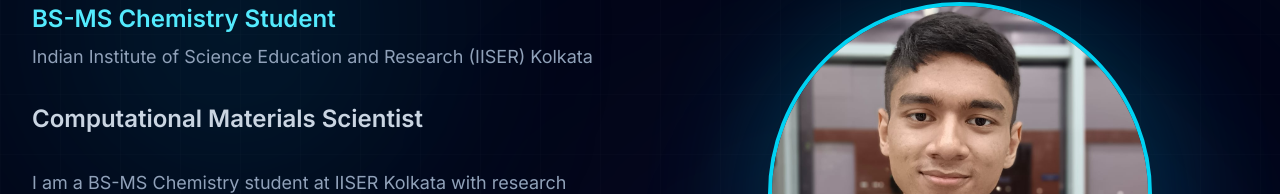
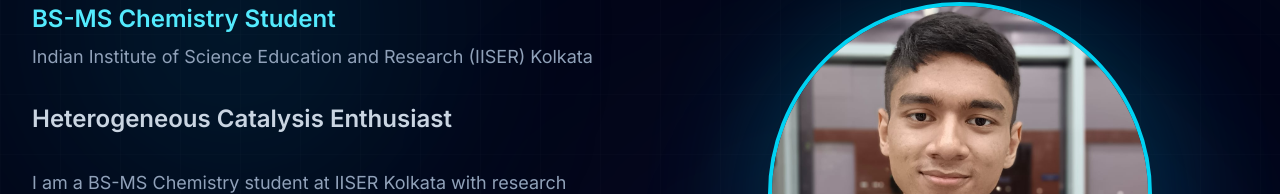
Before and after one commit to Rupak-723/rupak-portfolio, a Next.js app: page / in a window 1280 px wide. Shown: the part 206-400 px from the top of the page. Built offline with nearby package versions, Linux system fonts and the light colour scheme.

Commit message:
Update title list in profile.ts with new roles

```diff
--- a/data/profile.ts
+++ b/data/profile.ts
@@ -11,9 +11,12 @@ const profile = {
 
   // Hero Animation
   title: [
-    "Catalysis Researcher",
-    "Computational Materials Scientist",
-    "CO₂ Electroreduction Enthusiast",
+    "Organic Chemistry Researcher",
+    "Heterogeneous Catalysis Enthusiast",
+    "Bio-chemistry Explorer",
+    "Surface Chemistry Enthusiast",
+    "Major in Chemistry",
+    "Minor in Biology",
     "Research Intern at NIMS, Japan",
   ],
 
```
